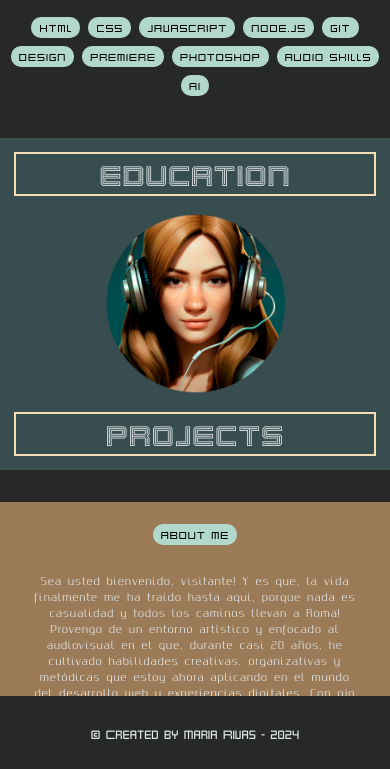
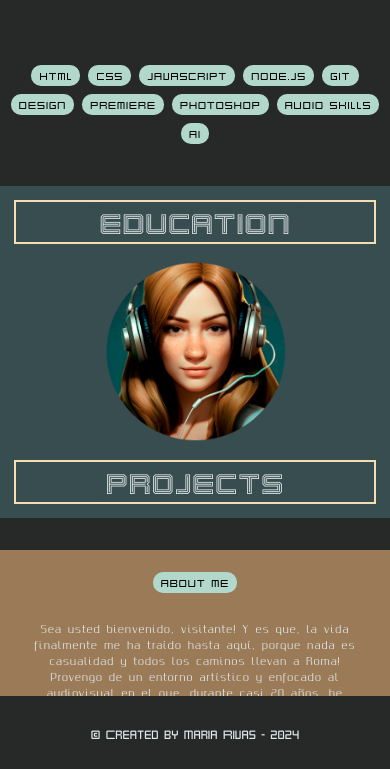
Before and after one commit to RadiooGaga/MY-WEBSITE, a website built with Vite: page index.html in a window 390 px wide. Shown: the part 73-842 px from the top of the page. Built offline with nearby package versions, Linux system fonts and the light colour scheme.

Commit message:
ahora si?

```diff
--- a/style.css
+++ b/style.css
@@ -248,7 +248,7 @@ footer {
   }
 
   #introPage {
-    top: 5em;
+    top: 8em;
     gap: 2em;
   }
 
```
